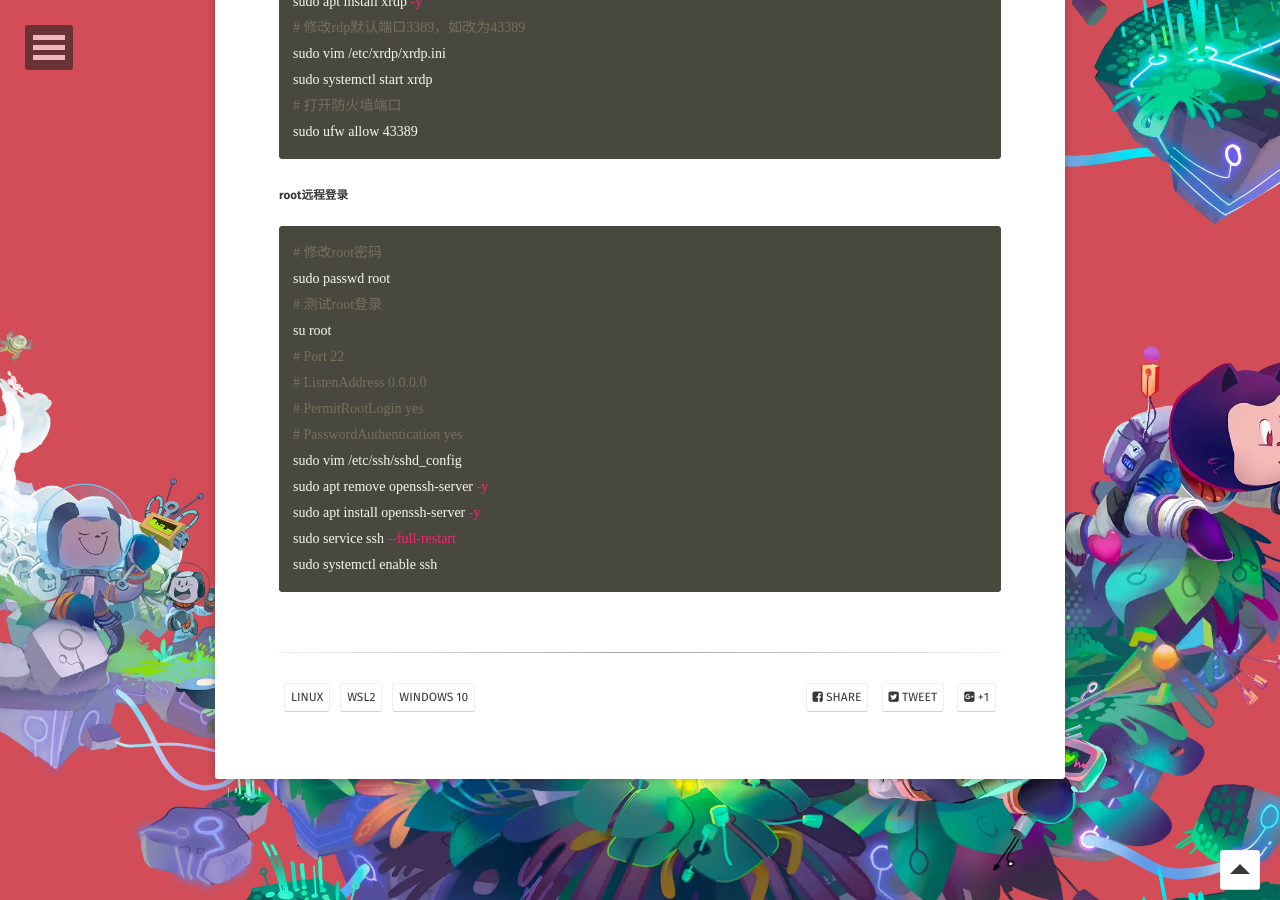
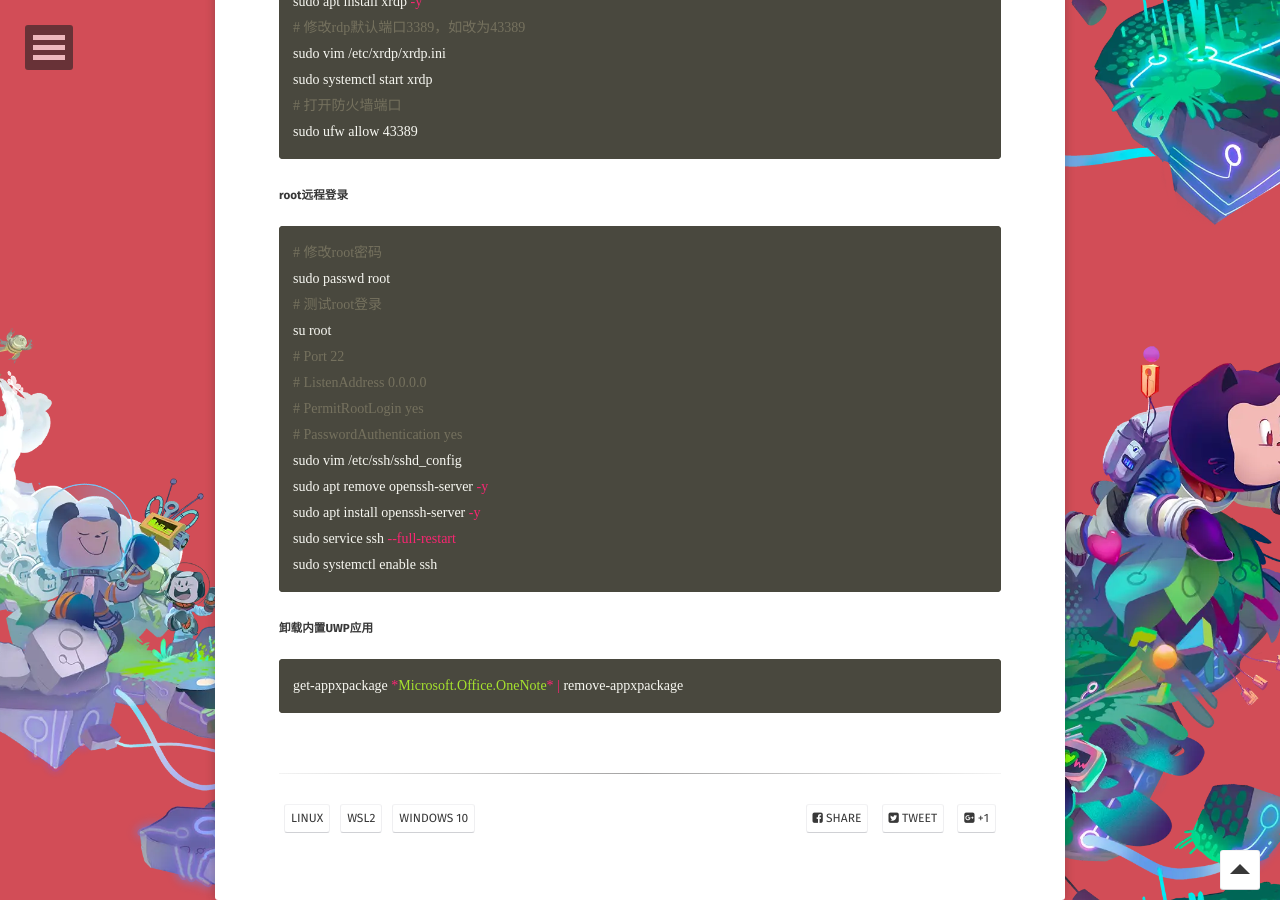
Before and after one commit to WebPavel/WebPavel.github.io, a Jekyll site: the page built from _posts/2021-12-03-WSL2-GUI.md, in a window 1280 px wide and 900 px high, scrolled down 2464 px. Built offline with Jekyll 4.4.1, drawn with Linux system fonts in a browser that asks for light colours; some web fonts are replaced.

Commit message:
Windows上卸载内置UWP应用命令

````diff
--- a/_posts/2021-12-03-WSL2-GUI.md
+++ b/_posts/2021-12-03-WSL2-GUI.md
@@ -119,3 +119,8 @@ sudo apt install openssh-server -y
 sudo service ssh --full-restart
 sudo systemctl enable ssh
 ```
+
+##### 卸载内置UWP应用
+```powershell
+get-appxpackage *Microsoft.Office.OneNote* | remove-appxpackage
+```
````
